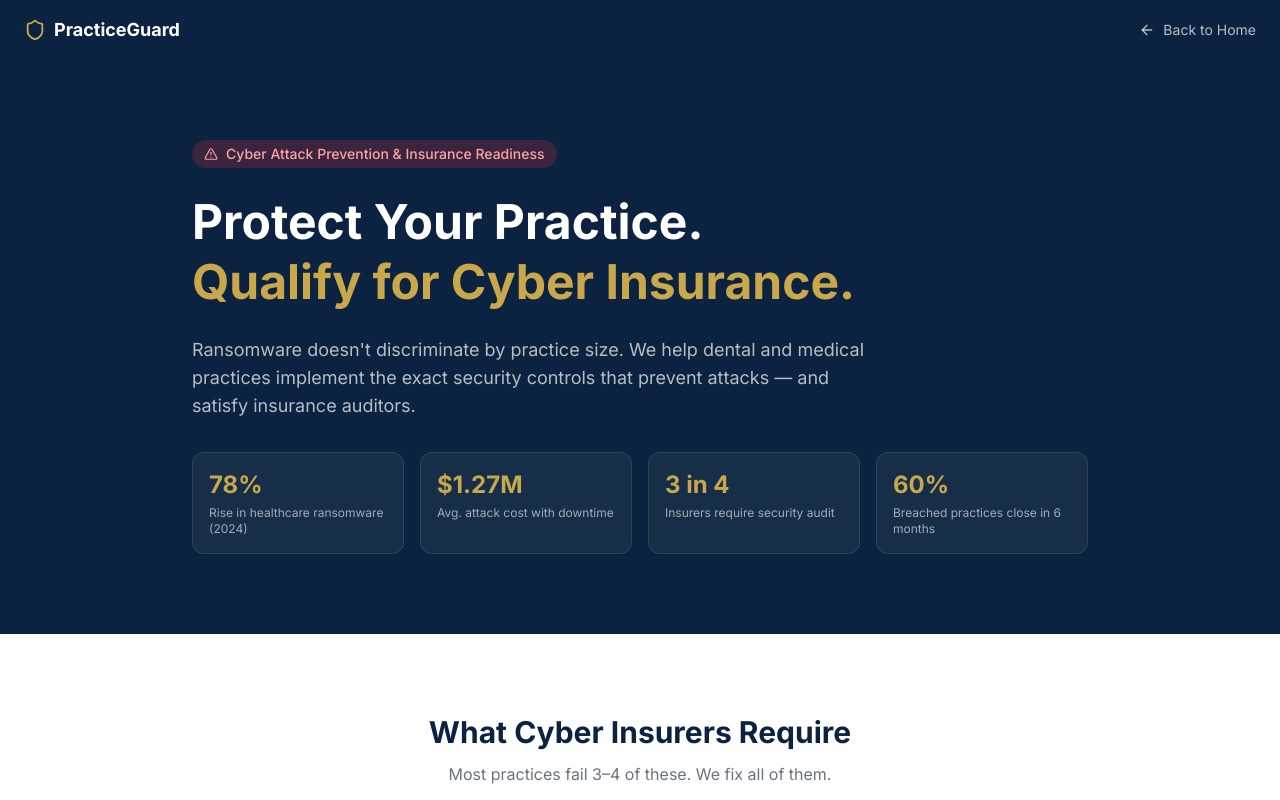
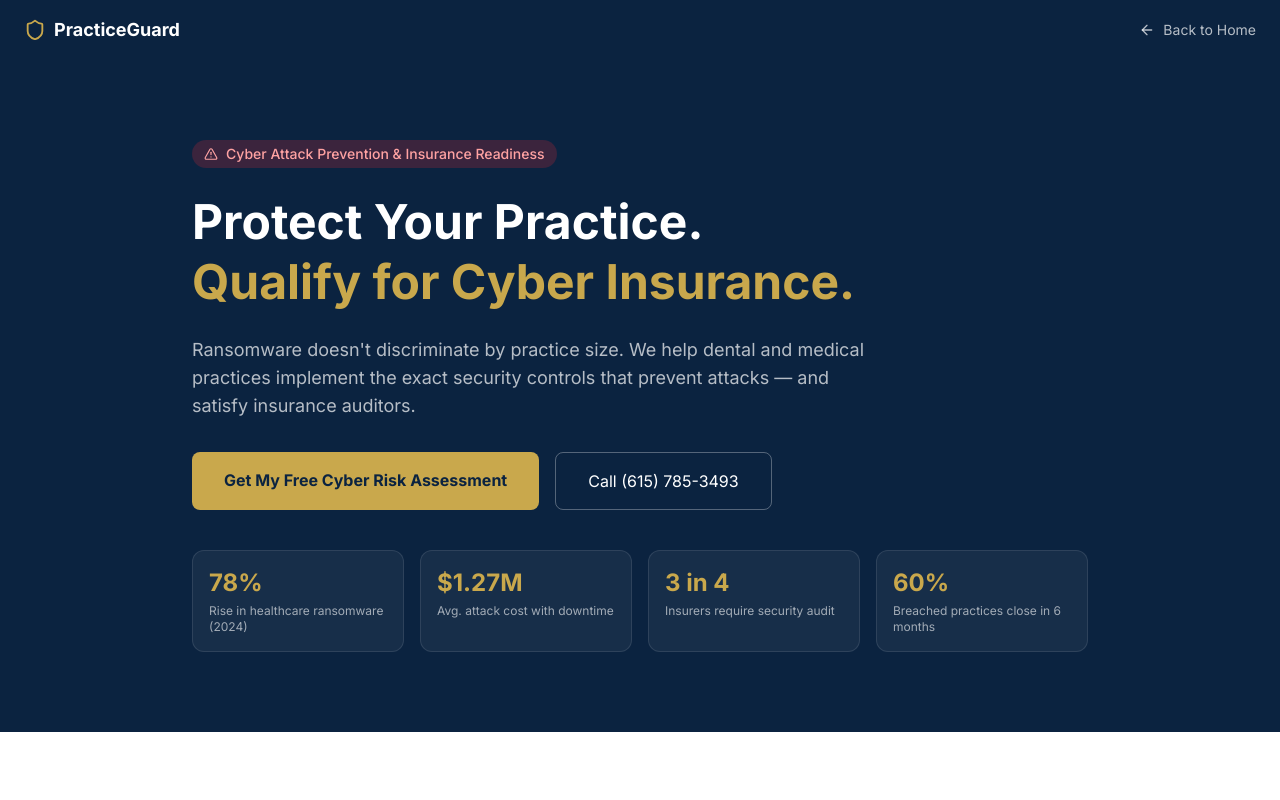
Before and after one commit to ApexDigital76/practiceguard-app, a Next.js app: page /cyber-insurance in a window 1280 px wide. Shown: the top 800 px of the page. Built offline with nearby package versions, Linux system fonts and the light colour scheme.

Commit message:
Add hero CTA buttons to cyber insurance page

```diff
--- a/app/cyber-insurance/page.tsx
+++ b/app/cyber-insurance/page.tsx
@@ -99,6 +99,20 @@ export default function CyberInsurancePage() {
           <p className="text-white/70 text-lg mb-8 max-w-2xl">
             Ransomware doesn&apos;t discriminate by practice size. We help dental and medical practices implement the exact security controls that prevent attacks — and satisfy insurance auditors.
           </p>
+          <div className="flex flex-col sm:flex-row gap-4 mb-10">
+            <a
+              href="#assessment"
+              className="bg-[#c9a84c] text-[#0b2340] font-bold px-8 py-4 rounded-lg hover:bg-[#c9a84c]/90 transition-colors text-center"
+            >
+              Get My Free Cyber Risk Assessment
+            </a>
+            <a
+              href="tel:6157853493"
+              className="border border-white/30 text-white px-8 py-4 rounded-lg hover:bg-white/5 transition-colors text-center"
+            >
+              Call (615) 785-3493
+            </a>
+          </div>
           <div className="grid grid-cols-2 md:grid-cols-4 gap-4">
             {[
               { value: '78%', label: 'Rise in healthcare ransomware (2024)' },
@@ -156,7 +170,7 @@ export default function CyberInsurancePage() {
       </section>
 
       {/* Contact Form */}
-      <section className="py-20 px-6 bg-gray-50">
+      <section id="assessment" className="py-20 px-6 bg-gray-50">
         <div className="max-w-2xl mx-auto">
           <h2 className="text-3xl font-bold text-[#0b2340] text-center mb-3">Get Your Free Cyber Risk Assessment</h2>
           <p className="text-gray-500 text-center mb-10">30 minutes. No obligation. Know exactly where your practice stands.</p>
```
